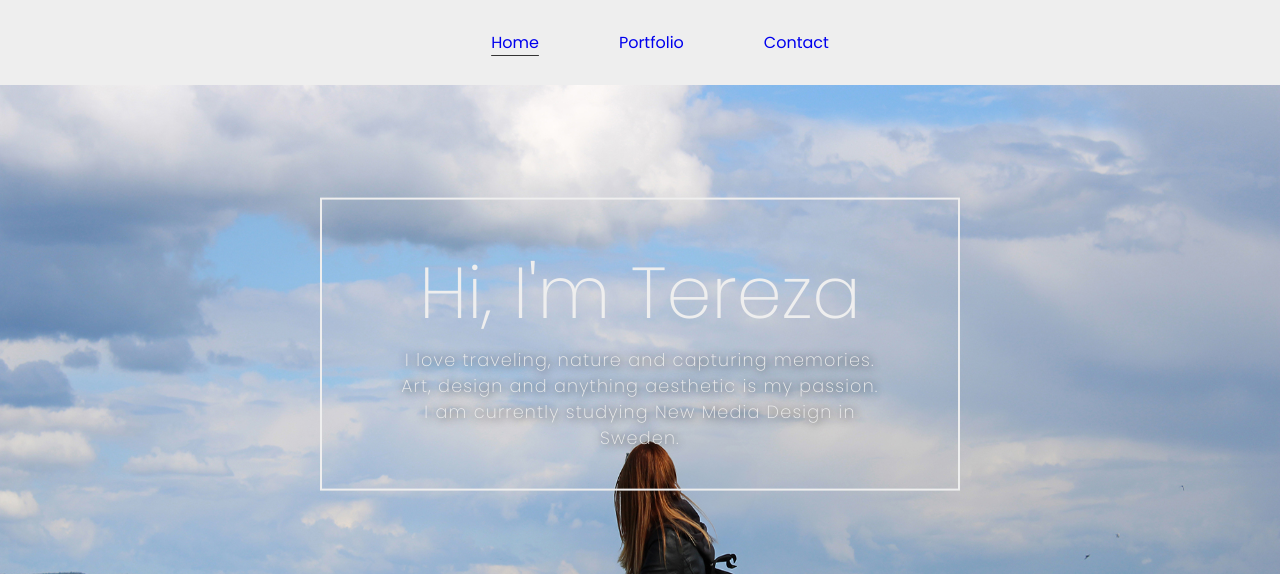
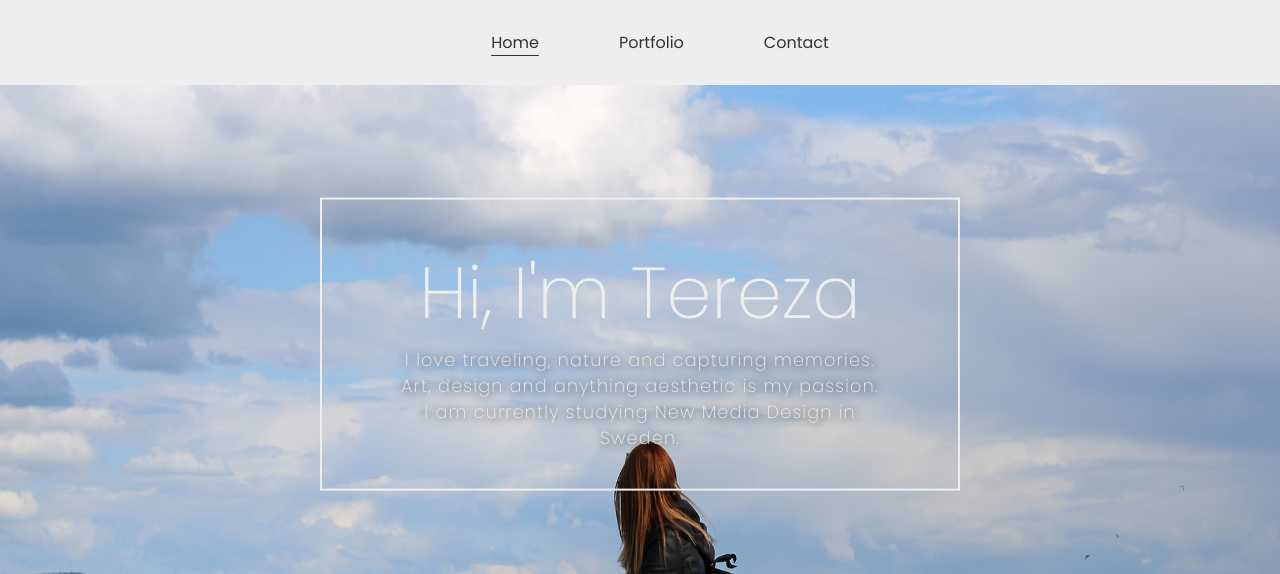
Before and after one commit to ju-nmd2023/wuid-portfolio-Terinax3, a plain HTML site: page index.html in a window 1280 px wide. Shown: the top 574 px of the page. Drawn offline with nearby package versions, Linux system fonts and the light colour scheme.

Commit message:
link edit

```diff
--- a/css/main.css
+++ b/css/main.css
@@ -37,6 +37,9 @@ li {
   transition: text-decoration 300ms;
   text-decoration: underline transparent;
   text-underline-offset: 5pt;
+}
+a {
+  color: var(--dark);
 }
 
 li:hover,
```
